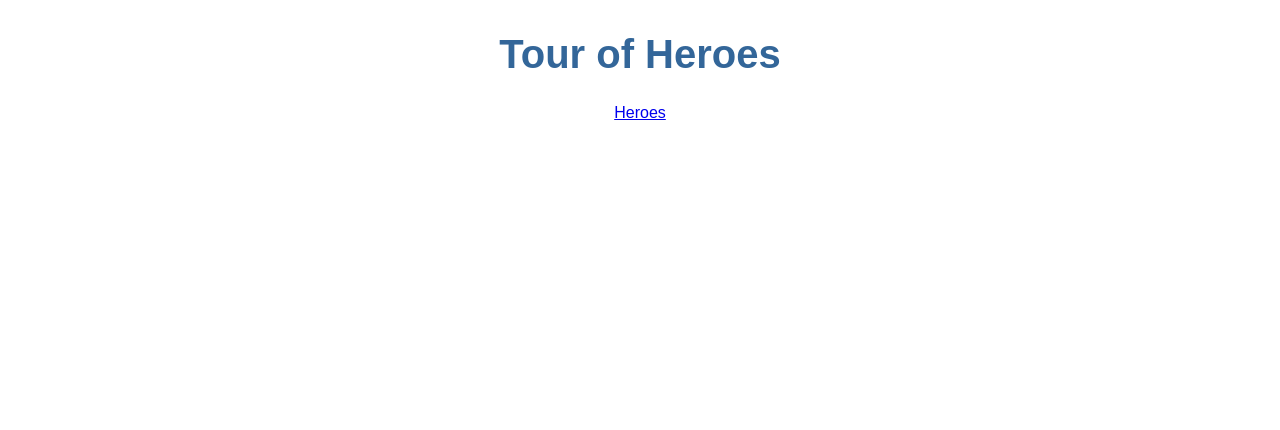
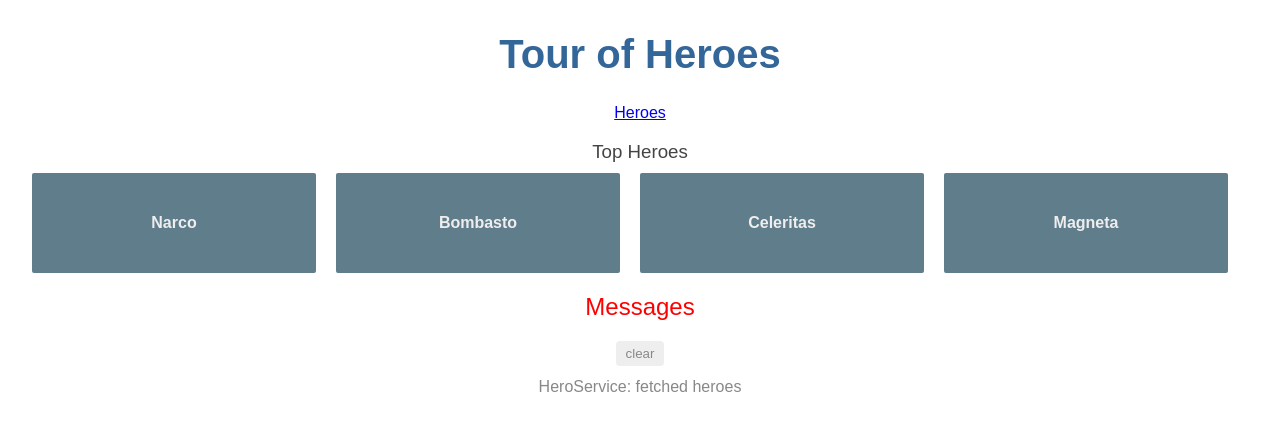
Before and after one commit to leneehe/angular-tour-of-heros, an Angular app: page /dashboard in a window 1280 px wide. Before the commit this address led to /. Shown: the top 430 px of the page. Built offline with nearby package versions, Linux system fonts and the light colour scheme.

Commit message:
Add deshboard and routings(default route)

```diff
--- a/src/app/app-routing.module.ts
+++ b/src/app/app-routing.module.ts
@@ -1,10 +1,13 @@
 import { NgModule } from '@angular/core';
 import { RouterModule, Routes } from '@angular/router';
 import { HerosComponent } from './heros/heros.component';
+import { DashboardComponent } from './dashboard/dashboard.component';
 
 
 const routes: Routes = [
-  { path: 'heroes', component: HerosComponent }
+  { path: '', redirectTo: '/dashboard', pathMatch: 'full' },
+  { path: 'heroes', component: HerosComponent },
+  { path: 'dashboard', component: DashboardComponent }
 ]
 
 @NgModule({
--- a/src/app/app.module.ts
+++ b/src/app/app.module.ts
@@ -7,6 +7,7 @@
 import { HeroDetailComponent } from './hero-detail/hero-detail.component';
 import { MessagesComponent } from './messages/messages.component';
 import { AppRoutingModule } from './/app-routing.module';
+import { DashboardComponent } from './dashboard/dashboard.component';
 
 
 @NgModule({
@@ -14,7 +15,8 @@
     AppComponent,
     HerosComponent,
     HeroDetailComponent,
-    MessagesComponent
+    MessagesComponent,
+    DashboardComponent
   ],
   imports: [
     BrowserModule,
--- /dev/null
+++ b/src/app/dashboard/dashboard.component.css
@@ -0,0 +1,62 @@
+/* DashboardComponent's private CSS styles */
+[class*='col-'] {
+  float: left;
+  padding-right: 20px;
+  padding-bottom: 20px;
+}
+[class*='col-']:last-of-type {
+  padding-right: 0;
+}
+a {
+  text-decoration: none;
+}
+*, *:after, *:before {
+  -webkit-box-sizing: border-box;
+  -moz-box-sizing: border-box;
+  box-sizing: border-box;
+}
+h3 {
+  text-align: center; margin-bottom: 0;
+}
+h4 {
+  position: relative;
+}
+.grid {
+  margin: 0;
+}
+.col-1-4 {
+  width: 25%;
+}
+.module {
+  padding: 20px;
+  text-align: center;
+  color: #eee;
+  max-height: 120px;
+  min-width: 120px;
+  background-color: #607D8B;
+  border-radius: 2px;
+}
+.module:hover {
+  background-color: #EEE;
+  cursor: pointer;
+  color: #607d8b;
+}
+.grid-pad {
+  padding: 10px 0;
+}
+.grid-pad > [class*='col-']:last-of-type {
+  padding-right: 20px;
+}
+@media (max-width: 600px) {
+  .module {
+    font-size: 10px;
+    max-height: 75px; }
+}
+@media (max-width: 1024px) {
+  .grid {
+    margin: 0;
+  }
+  .module {
+    min-width: 60px;
+  }
+}
--- /dev/null
+++ b/src/app/dashboard/dashboard.component.html
@@ -0,0 +1,8 @@
+<h3>Top Heroes</h3>
+<div class="grid grid-pad">
+  <a *ngFor="let hero of heroes" class="col-1-4">
+    <div class="module hero">
+      <h4>{{hero.name}}</h4>
+    </div>
+  </a>
+</div>
--- /dev/null
+++ b/src/app/dashboard/dashboard.component.ts
@@ -0,0 +1,23 @@
+import { Component, OnInit } from '@angular/core';
+import { Hero } from '../hero';
+import { HeroService } from '../hero.service';
+
+@Component({
+  selector: 'app-dashboard',
+  templateUrl: './dashboard.component.html',
+  styleUrls: [ './dashboard.component.css' ]
+})
+export class DashboardComponent implements OnInit {
+  heroes: Hero[] = [];
+
+  constructor(private heroService: HeroService) { }
+
+  ngOnInit() {
+    this.getHeroes();
+  }
+
+  getHeroes(): void {
+    this.heroService.getHeroes()
+      .subscribe(heroes => this.heroes = heroes.slice(1, 5));
+  }
+}
```
Also changed, not shown: 1 other file (tests, documents, lock files or other folders).
